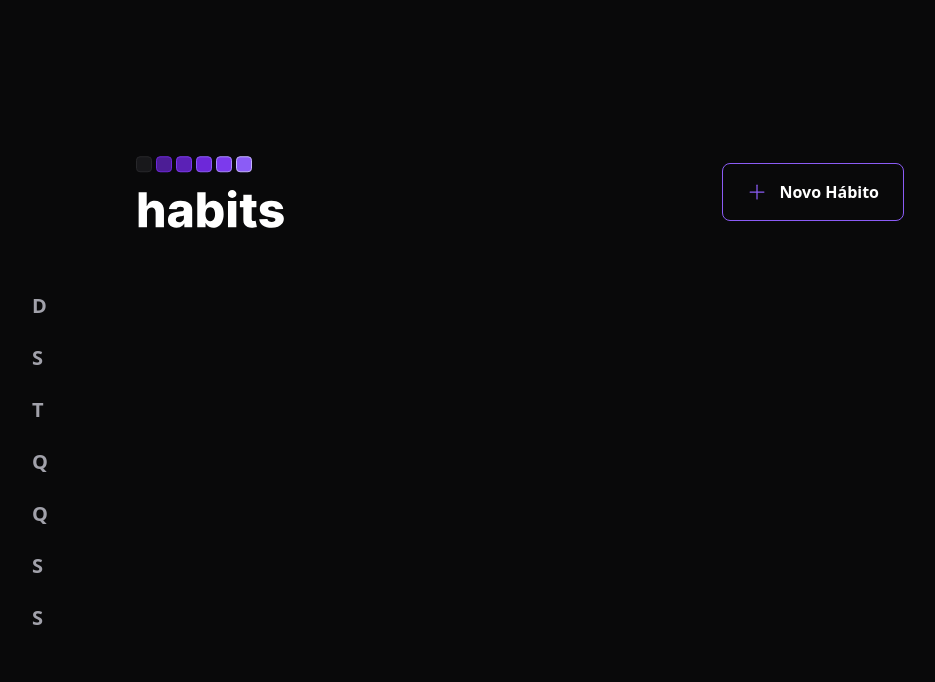
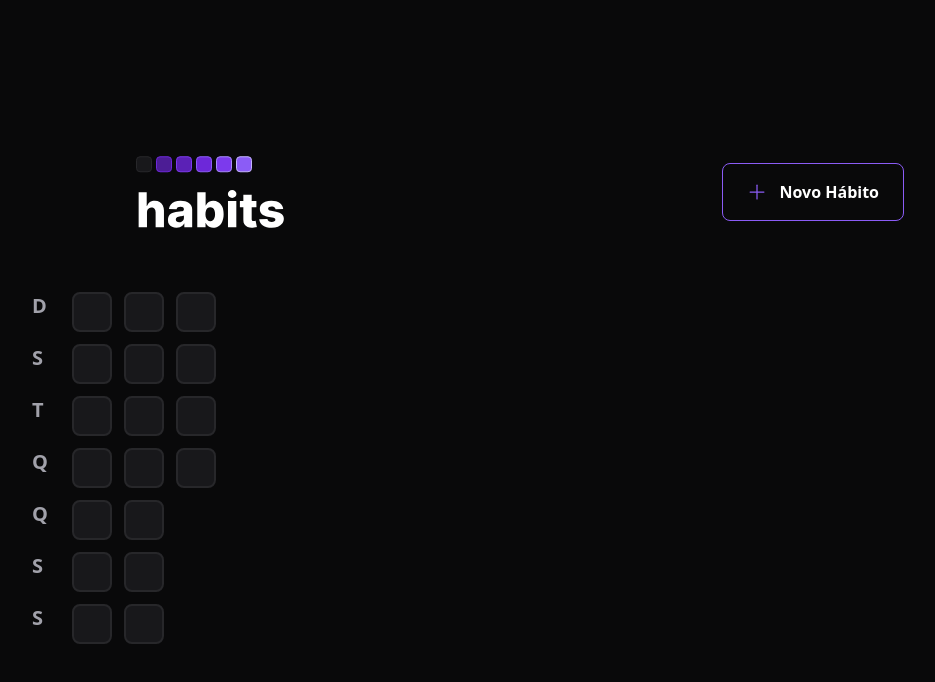
Before and after one commit to matheusarb/habits-table, a React (Vite) app in the folder web/: page / in a window 1280 px wide. Shown: the top 682 px of the page, without its empty margins (120-1055 px from the left). Built offline with nearby package versions, Linux system fonts and the light colour scheme.

Commit message:
add generate-dates function and updating SummaryTable component

```diff
--- a/web/package.json
+++ b/web/package.json
@@ -9,6 +9,7 @@
     "preview": "vite preview"
   },
   "dependencies": {
+    "dayjs": "^1.11.7",
     "phosphor-react": "^1.4.1",
     "react": "^18.2.0",
     "react-dom": "^18.2.0"
--- a/web/src/components/Habit.tsx
+++ /dev/null
@@ -1,11 +0,0 @@
-import "./Habit.css";
-
-interface HabitProps {
-  completed: number;
-}
-
-export function Habit(props: HabitProps) {
-  return <h1 className="habit">{props.completed}</h1>;
-}
-
-export default Habit;
--- /dev/null
+++ b/web/src/components/HabitDay.tsx
@@ -0,0 +1,9 @@
+// interface HabitDayProps {
+//   completed: number;
+// }
+
+export function HabitDay() {
+  return (
+    <div className="w-10 h-10 bg-zinc-900 border-2 border-zinc-800 rounded-lg"></div>
+  );
+}
--- a/web/src/components/SummaryTable.tsx
+++ b/web/src/components/SummaryTable.tsx
@@ -1,17 +1,32 @@
+import { generateDatesFromYearBeginning } from "../utils/generate-dates-from-year-beginnings";
+import { HabitDay } from "./HabitDay";
+
 const weekDays = ["D", "S", "T", "Q", "Q", "S", "S"];
+
+const summaryDates = generateDatesFromYearBeginning();
+console.log(summaryDates);
 
 export function SummaryTable() {
   return (
     <div className="w-full flex">
       <div className="grid grid-rows-7 grid-flow-row gap-3">
-        {weekDays.map((weekDay) => {
+        {weekDays.map((weekDay, i) => {
           return (
-            <div className="text-zinc-400 text-xl h-10 w-10 dlex items-center justify-center font-bold">
+            <div
+              key={`${weekDay}-${i}`}
+              className="text-zinc-400 text-xl h-10 w-10 dlex items-center justify-center font-bold"
+            >
               {weekDay}
             </div>
           );
         })}
       </div>
+
+      <div className="grid grid-rows-7 grid-flow-col gap-3">
+        {summaryDates.map((date) => {
+          return <HabitDay key={date.toString()} />;
+        })}
+      </div>
     </div>
   );
 }
--- /dev/null
+++ b/web/src/utils/generate-dates-from-year-beginnings.ts
@@ -0,0 +1,16 @@
+import dayjs from "dayjs";
+
+export function generateDatesFromYearBeginning() {
+  const firstDayOfTheYear = dayjs().startOf("year");
+  const today = new Date();
+
+  const dates = [];
+  let compareDate = firstDayOfTheYear;
+
+  while (compareDate.isBefore(today)) {
+    dates.push(compareDate.toDate());
+    compareDate = compareDate.add(1, "day");
+  }
+
+  return dates;
+}
```
Also changed, not shown: 1 other file (tests, documents, lock files or other folders).
